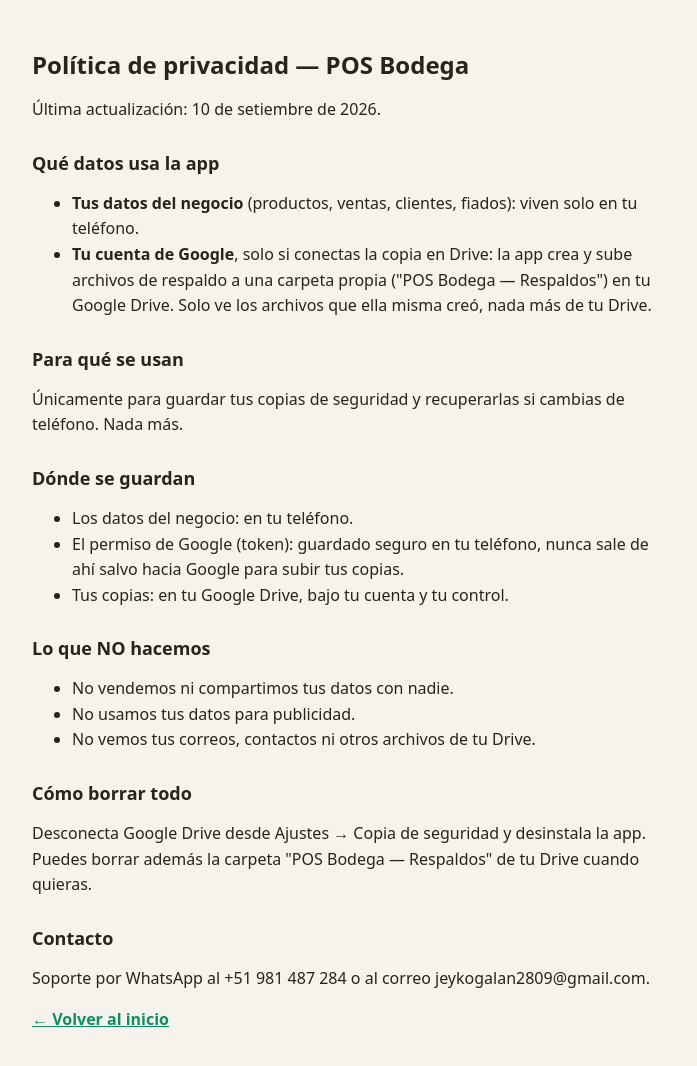
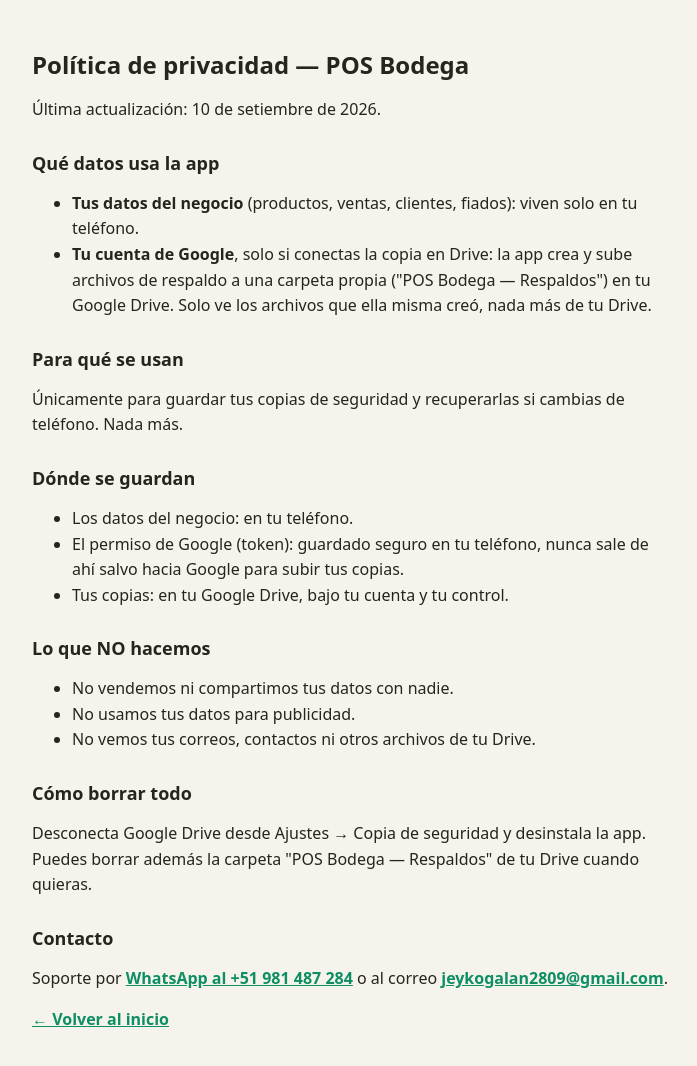
Before and after one commit to Jeyko28/pos-bodega-legal, a plain HTML site: page privacidad.html in a window 1280 px wide. Shown: the whole page, without its empty margins (288-985 px from the left). Drawn offline with Linux system fonts and the light colour scheme.

Commit message:
Contacto tocable: WhatsApp y correo como enlaces

```diff
--- a/privacidad.html
+++ b/privacidad.html
@@ -41,7 +41,7 @@
 <p>Desconecta Google Drive desde Ajustes → Copia de seguridad y desinstala la app. Puedes borrar además la carpeta "POS Bodega — Respaldos" de tu Drive cuando quieras.</p>
 
 <h2>Contacto</h2>
-<p>Soporte por WhatsApp al +51 981 487 284 o al correo jeykogalan2809@gmail.com.</p>
+<p>Soporte por <a href="https://wa.me/51981487284">WhatsApp al +51 981 487 284</a> o al correo <a href="mailto:jeykogalan2809@gmail.com">jeykogalan2809@gmail.com</a>.</p>
 
 <p><a href="index.html">← Volver al inicio</a></p>
 </body>
```
Also changed, not shown: index.html (+1 -1 lines).
